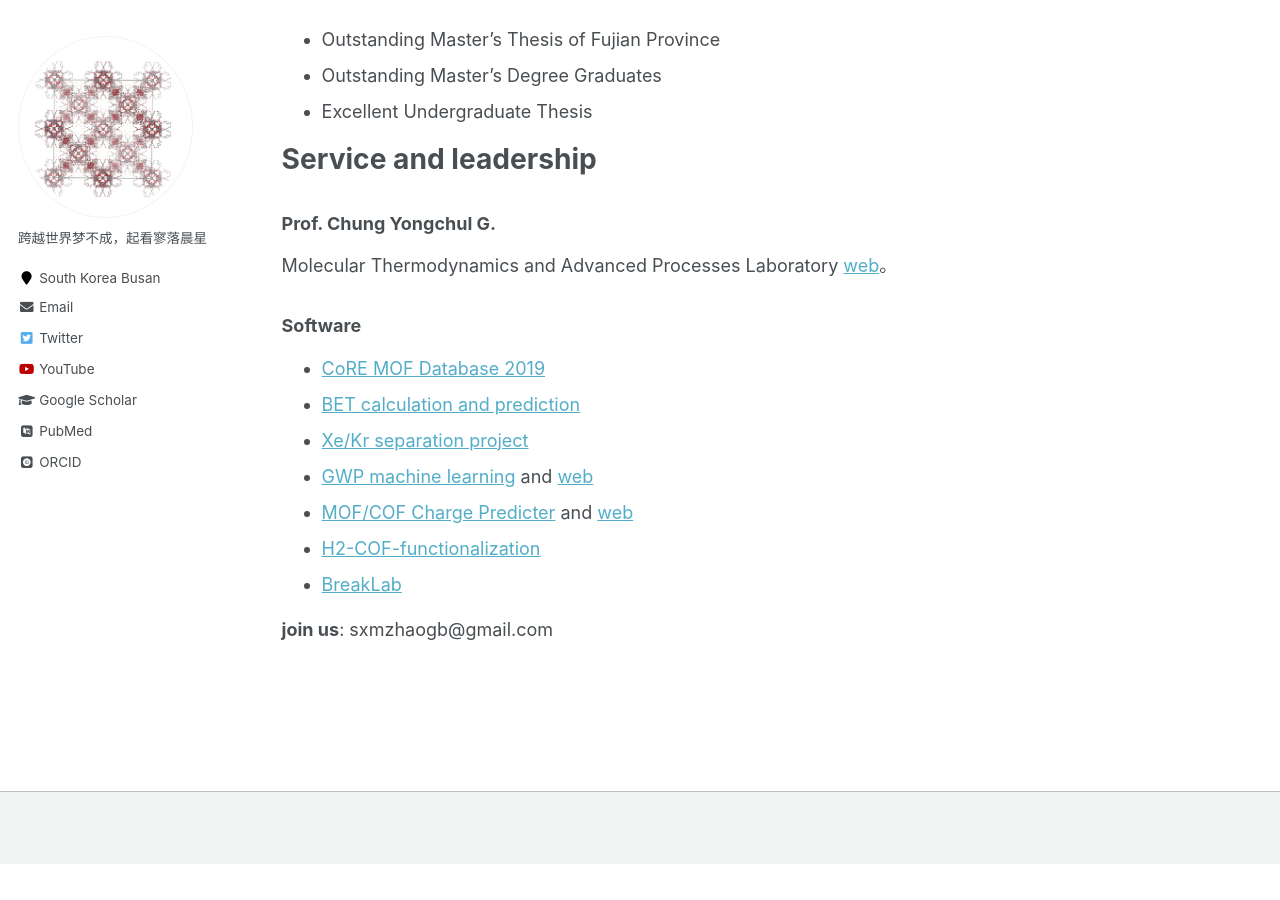
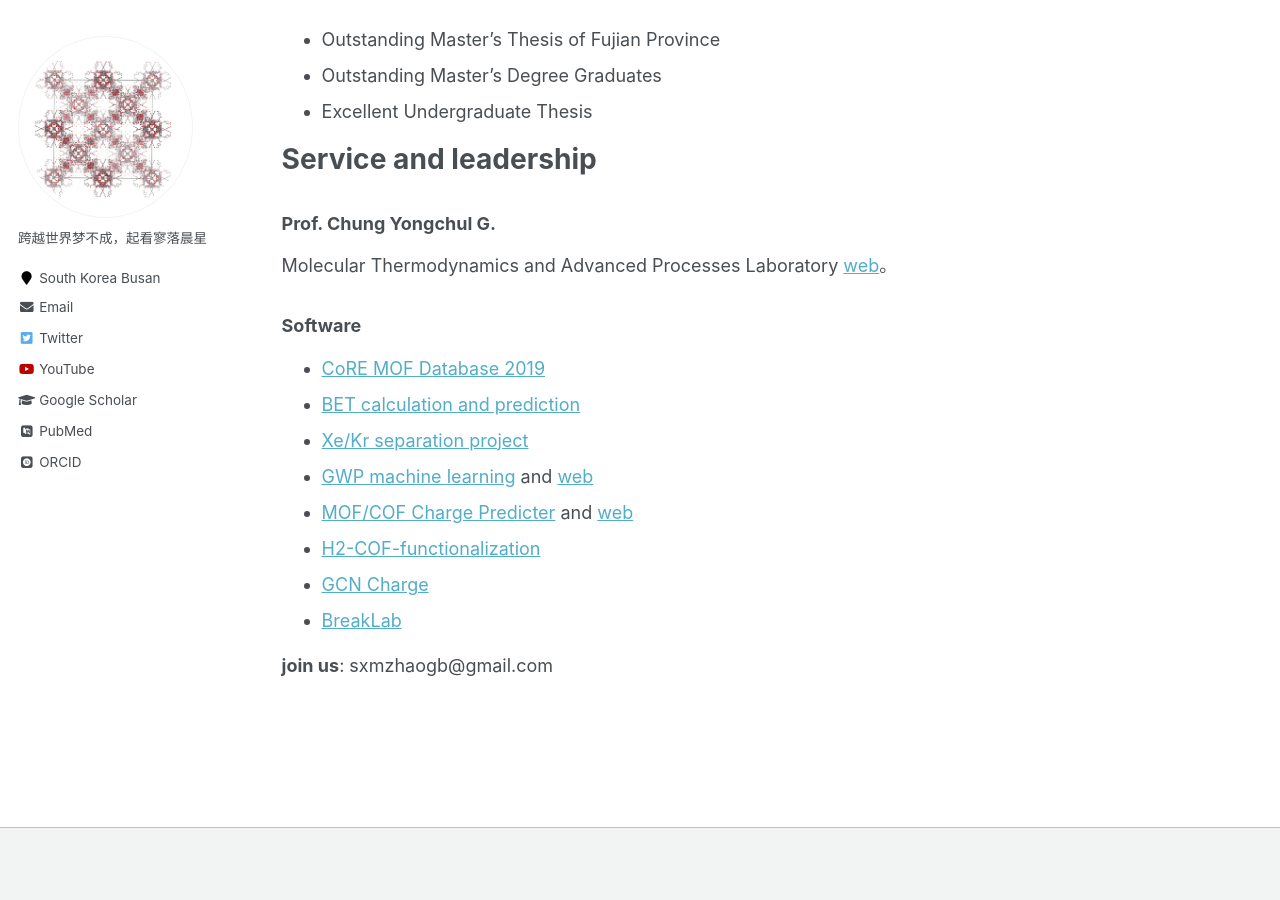
Before and after one commit to sxm13/ZGBshenxiaomoCV.github.io, a Jekyll site: the page built from _pages/cv.md, in a window 1280 px wide and 900 px high, scrolled down 591 px. Built offline with Jekyll 4.4.1, drawn with Linux system fonts in a browser that asks for light colours; some web fonts are replaced; before the commit the page ends 1455 px from its top, so only the background shows below that.

Commit message:
Update cv.md

```diff
--- a/_pages/cv.md
+++ b/_pages/cv.md
@@ -41,6 +41,7 @@ Molecular Thermodynamics and Advanced Processes Laboratory [web](https://sites.g
 * [GWP machine learning](https://github.com/sxm13/GWP-project) and [web](https://gwp-web-mtap-pnu.streamlit.app/)
 * [MOF/COF Charge Predicter](https://github.com/sxm13/GCNCharges) and [web](https://gcn-charge-predicter-mtap.streamlit.app/)
 * [H2-COF-functionalization](https://github.com/sxm13/H2-COF-functionalization)
+* [GCN Charge]()
 * [BreakLab]()
 
 **join us**: sxmzhaogb@gmail.com
```
